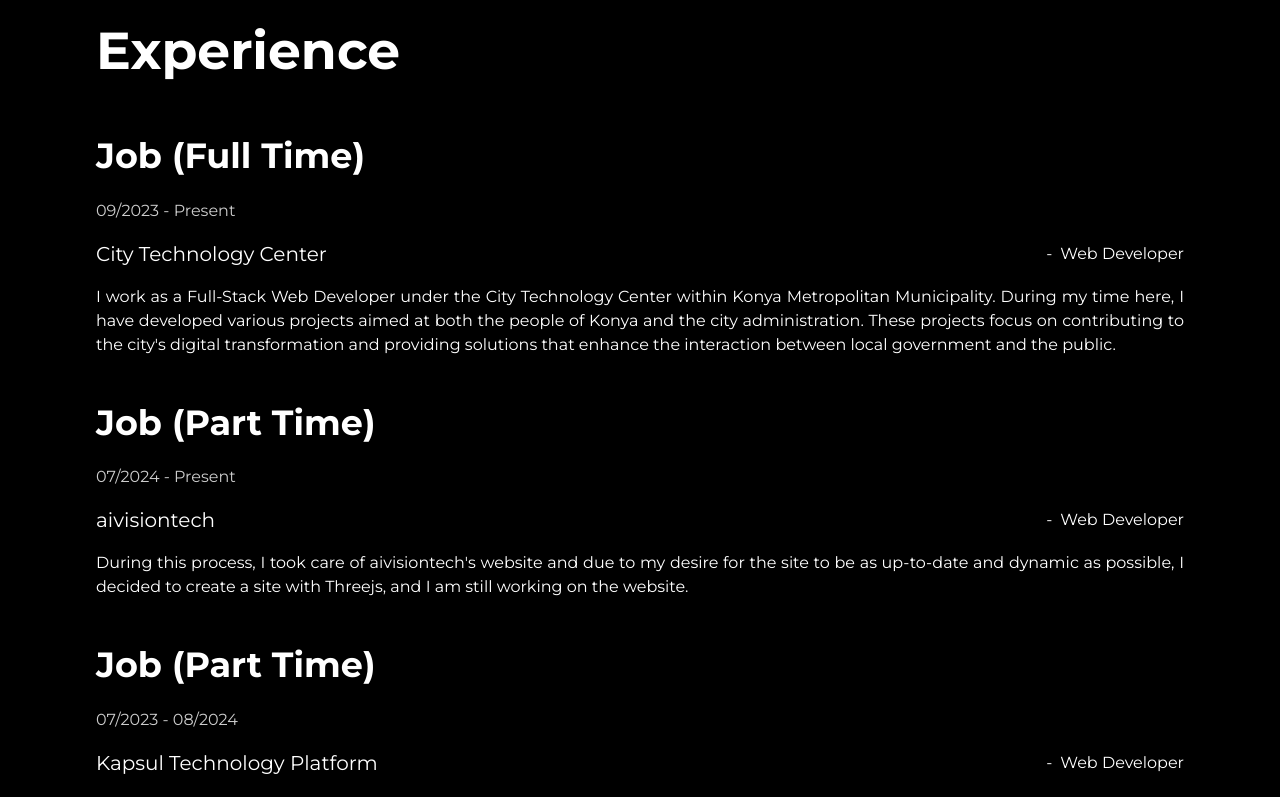
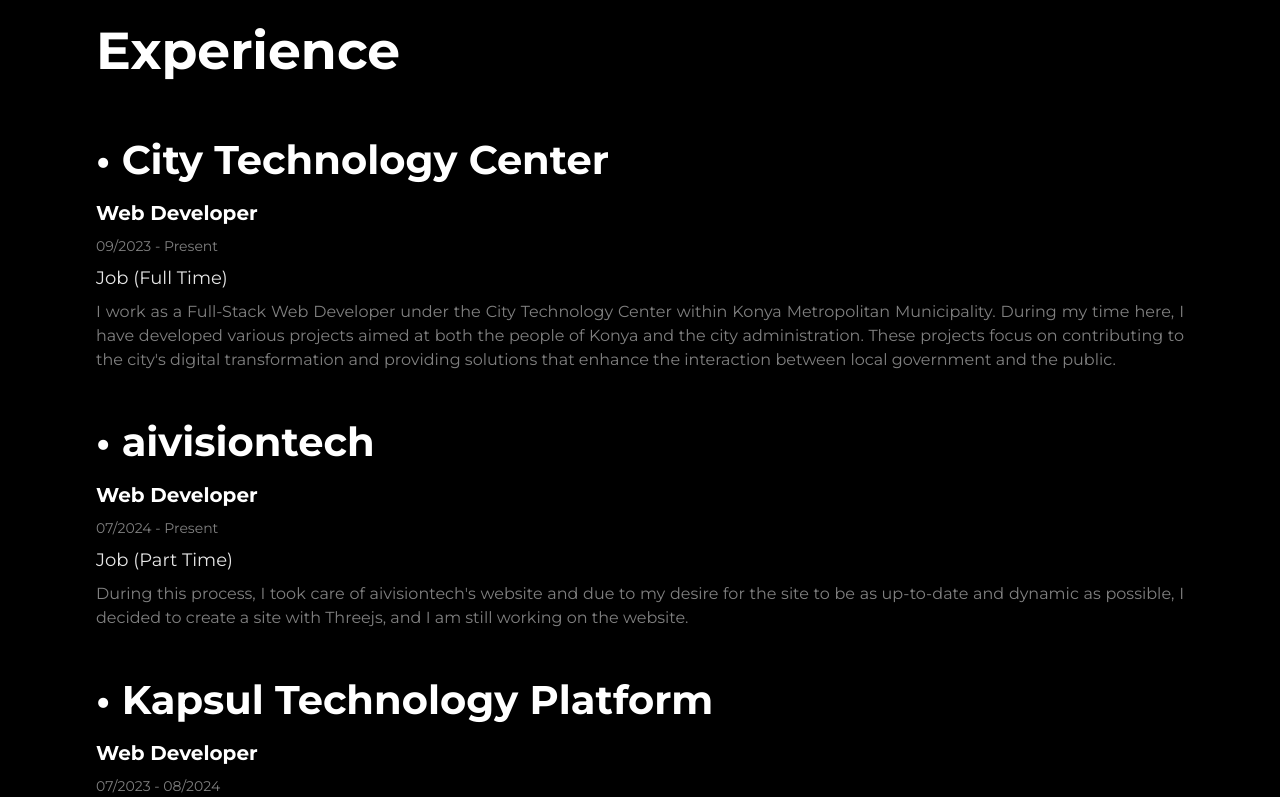
Before and after one commit to Alperen7K/7k-web, a Next.js app: page / in a window 1280 px wide. Shown: the part 1400-2197 px from the top of the page. Built offline with nearby package versions, Linux system fonts and the light colour scheme.

Commit message:
Experience section separated container and card

```diff
--- /dev/null
+++ b/src/components/ExperienceCard.tsx
@@ -0,0 +1,16 @@
+import { ExperienceDataType } from "@/models/experience.data";
+import React from "react";
+
+export const ExperienceCard = ({ exp }: { exp: ExperienceDataType }) => {
+ return (
+  <div className="space-y-2  ">
+   <h1 className="sm:text-[40px] text-[32px] font-bold m-0 p-0 ">
+    &#8226; {exp.company}
+   </h1>
+   <h1 className="text-[20px] font-bold">{exp.jobTitle}</h1>
+   <h2 className="opacity-50 text-[14px]">{exp.date}</h2>
+   <h1 className="text-[18px] opacity-90">{exp.type}</h1>
+   <p className="text-justify opacity-50">{exp.description}</p>
+  </div>
+ );
+};
--- a/src/containers/ExperienceContainer.tsx
+++ b/src/containers/ExperienceContainer.tsx
@@ -1,25 +1,15 @@
 import React from "react";
 import { Title } from "@/components/Title";
+import { ExperienceCard } from "@/components/ExperienceCard";
 import { ExperienceData, ExperienceDataType } from "@/models/experience.data";
 
 export const ExperienceContainer = () => {
  return (
   <div className="space-y-10">
-   <Title title="Experience" />
+   <Title position="left" title="Experience" />
    <div className="space-y-10">
     {ExperienceData.map((exp: ExperienceDataType, index: number) => {
-     return (
-      <div key={index} className="space-y-4  ">
-       <h1 className=" text-[35px] sm:text-[40px] font-bold  ">{exp.type}</h1>
-       <h1 className="opacity-80 text-[16px] ">{exp.date}</h1>
-       <div className=" flex flex-col sm:flex-row sm:items-center gap-x-4 text-nowrap">
-        <h1 className="w-full  text-[20px]">{exp.company}</h1>
-        <span className="hidden sm:block px-2"> - </span>
-        <h1 className=" text-[24px] font-semibold ">{exp.jobTitle}</h1>
-       </div>
-       <p className="text-[16px] text-justify opacity-90">{exp.description}</p>
-      </div>
-     );
+     return <ExperienceCard key={index} exp={exp} />;
     })}
    </div>
   </div>
```
